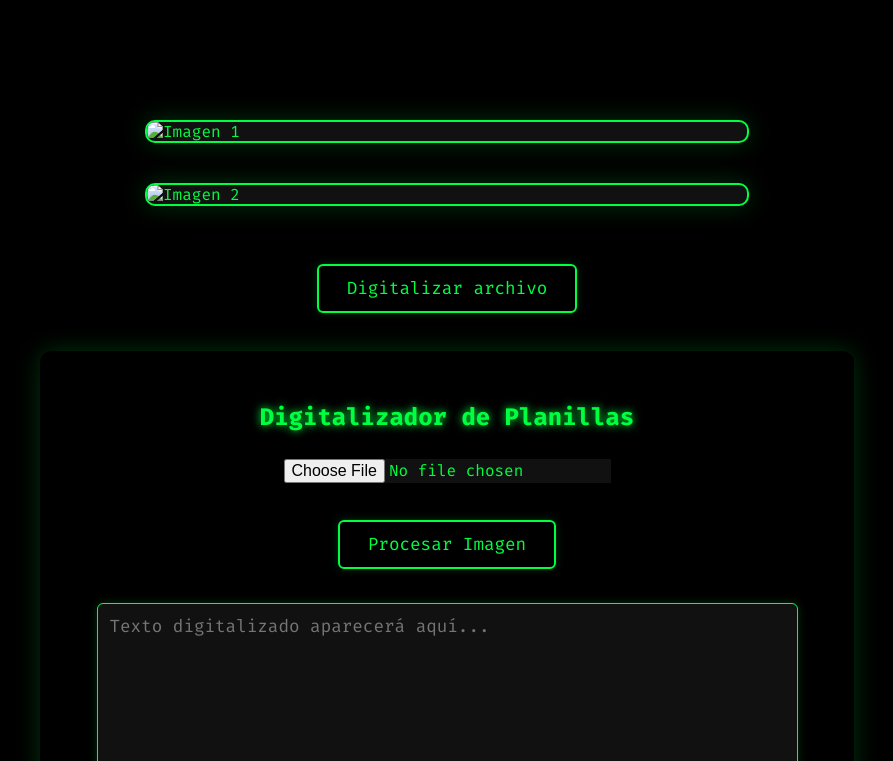
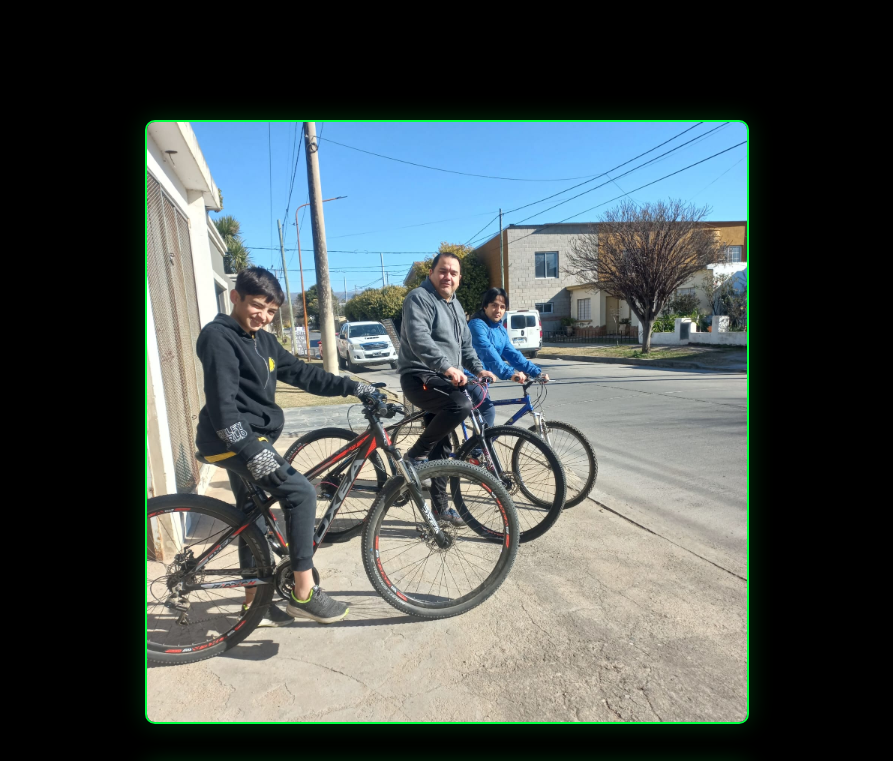
Before and after one commit to Gr4vity69/Programa-matrix, a plain HTML site: page index.html in a window 1280 px wide. Shown: the part 920-1681 px from the top of the page, without its empty margins (193-1086 px from the left). Drawn offline with nearby package versions, Linux system fonts and the light colour scheme.

Commit message:
Add files via upload

```diff
--- a/index.html
+++ b/index.html
@@ -16,8 +16,9 @@
   <div style="height: 200px;"></div>
   <!-- Imágenes -->
   <div id="images-section">
-    <img class="fade-image" src="img/imagen1.jpg" alt="Imagen 1">
-    <img class="fade-image" src="img/imagen2.jpg" alt="Imagen 2">
+    <img class="fade-image" src="imagenes/imagen-1.jpg" alt="Imagen 1">
+    <img class="fade-image" src="imagenes/imagen-2.jpg" alt="Imagen 2">
+    <img class="fade-image" src="imagenes/imagen-3.jpg" alt="Imagen 3">
   </div>
   <!-- Botón -->
   <div class="button-section">
```
